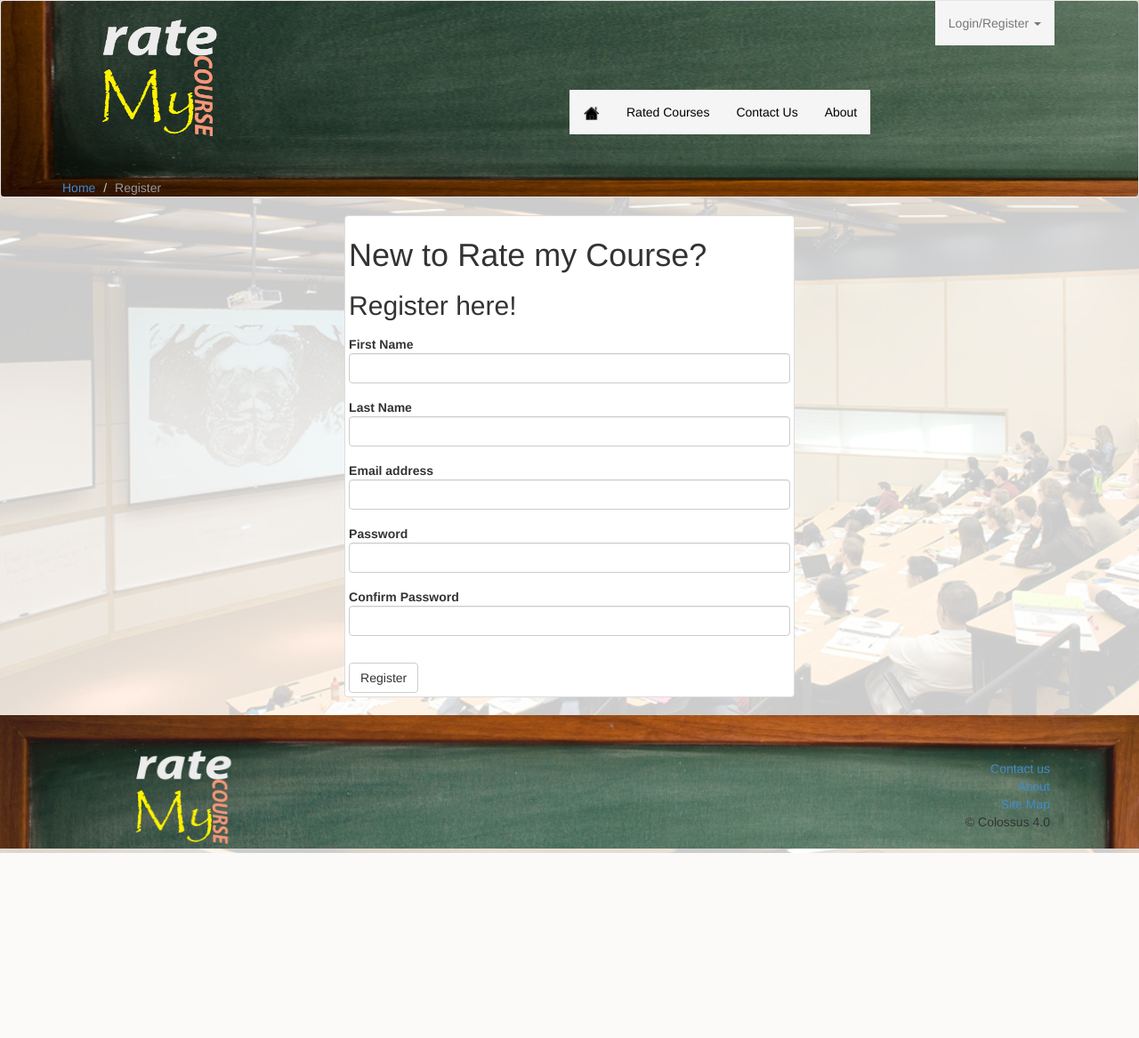
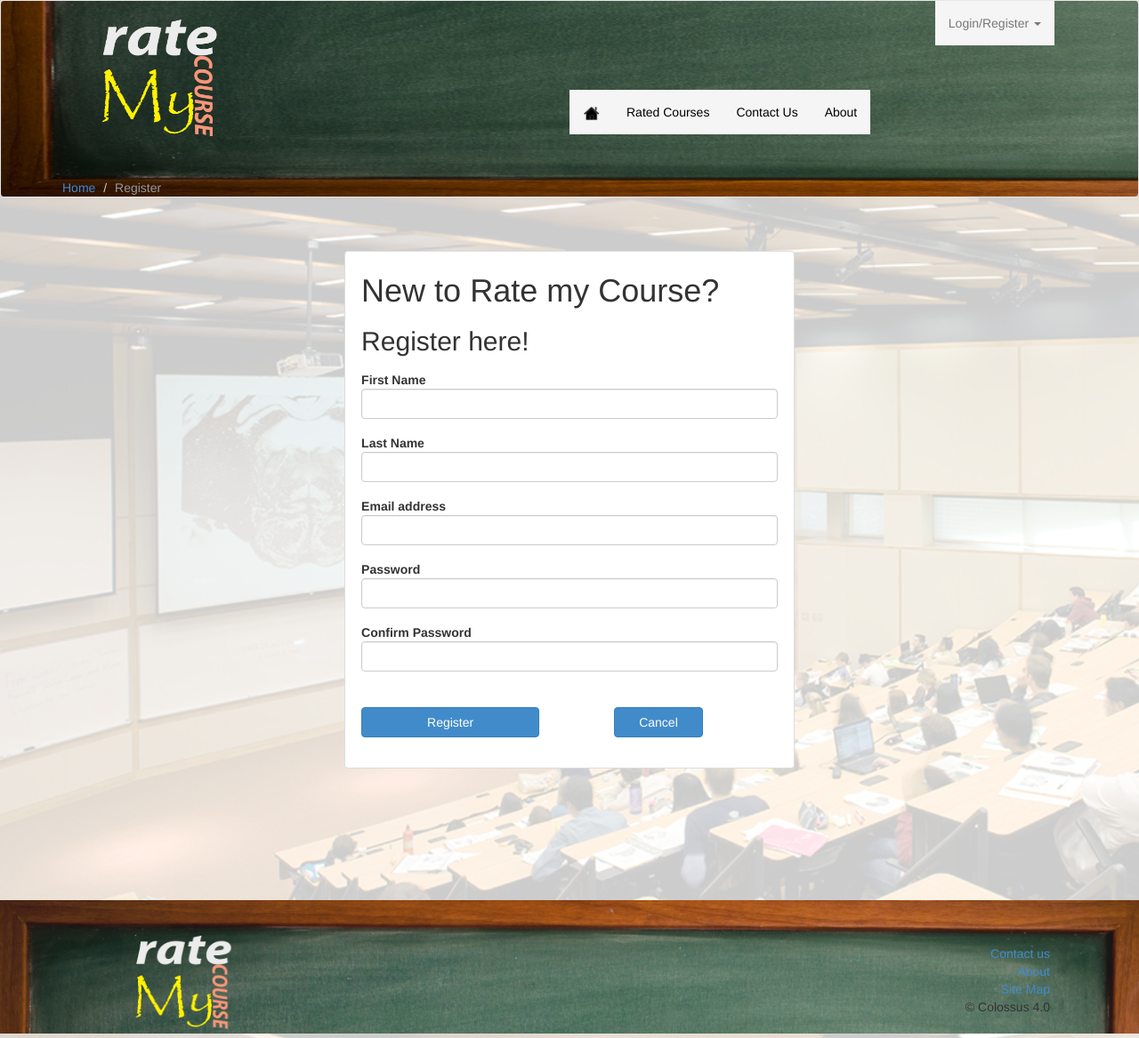
Before and after one commit to gambrinous/internet_technology, a Django app: page /rate/register/ in a window 1280 px wide. Shown: the whole page at 89% size. Before the commit the page ends 959 px from the top, so only its background shows below. Run offline with Django 3.2, Linux system fonts and the light colour scheme; some libraries are stand-ins or nearby versions.

```diff
--- a/static/css/mystyle.css
+++ b/static/css/mystyle.css
@@ -48,7 +48,7 @@ a.my_no_underline:hover
 .my_login_container
 {
     width:47%;
-    height: 450px;
+    height: 580px;
     margin: 0 auto;
 }
 
--- a/templates/rate/register.html
+++ b/templates/rate/register.html
@@ -9,9 +9,10 @@
         <h4>You have already an account.</h4>
         <a href="/rate/">Return to the homepage.</a><br/>
     {% else %}
+        <br><br>
         <div class="my_login_container">
             <div class="col-md-4">
-                <div class="thumbnail">
+                <div class="thumbnail" style="padding: 4px 18px 24px 18px;">
                     <h1>New to Rate my Course?</h1>
 
                     <h2>Register here!</h2>
@@ -44,10 +45,12 @@
                                onchange="checkPassword"/></br>
                         <p class="text-muted" id="divCheck"></p>
 
-                        <input class="btn btn-default" type="submit" name="submit" value="Register"/>
+                        <input class="btn btn-primary" type="submit" name="submit" style="margin:10px 80px 10px 0px;" value="Register"/>
+                        <a class="btn btn-primary" style="width:100px; " href="/rate/"> Cancel</a>
                     </form>
                 </div>
             </div>
         </div>
+        <div class="my_extra_space" style="height:150px;"></div>
     {% endif %}
 {% endblock %}
```
